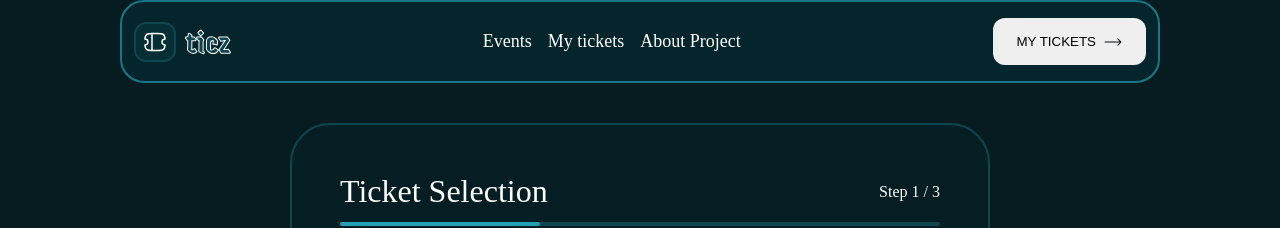
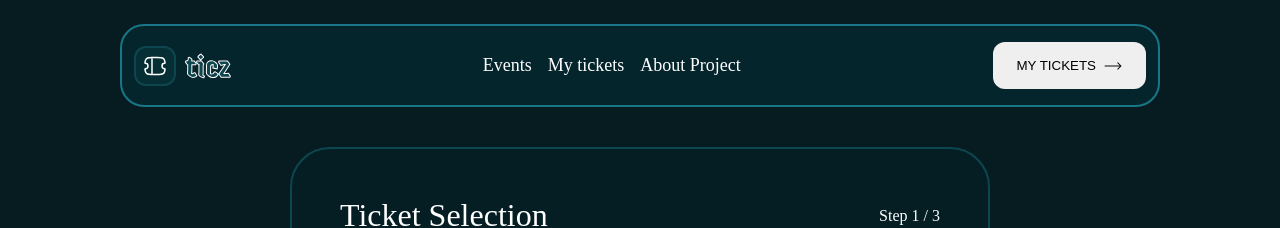
Before and after one commit to FopefoluwaIkufisile/HNG-ticker-project, a React (Vite) app: page / in a window 1280 px wide. Shown: the top 228 px of the page. Built offline with nearby package versions, Linux system fonts and the light colour scheme; a web font is replaced by a local one.

Commit message:
made some component changes

```diff
--- a/src/App.jsx
+++ b/src/App.jsx
@@ -1,20 +1,10 @@
 import React from 'react'
+import Header from "./Components/Header.jsx"
 
 const App = () => {
   return (
   <>
-   <nav>
-      <div className="logo">
-          <img src="/logo.svg" alt=""  className='logo-icon'/>
-          <img src="/ticz.svg" alt="" className='ticz' />
-      </div>
-      <div className="nav-links">
-          <p className="nav-link-text">Events</p>
-          <p className="nav-link-text">My tickets</p>
-          <p className="nav-link-text">About Project</p>
-      </div>
-      <button className="ticket-btn">MY TICKETS <img src="/arrow.svg" alt=""/></button>
-   </nav>
+  <Header />
    <section className="ticket-select">
       <div className="header">
           <div className="header-nav">
--- /dev/null
+++ b/src/Components/Header.jsx
@@ -0,0 +1,23 @@
+import React from 'react'
+import Logo from "/public/logo.svg"
+import Ticz from "/public/ticz.svg"
+import Arrow from "/public/arrow.svg"
+
+const Header = () => {
+  return (
+    <nav>
+      <div className="logo">
+          <img src={Logo} alt="Logo"  className='logo-icon'/>
+          <img src={Ticz} alt="Ticz" className='ticz' />
+      </div>
+      <div className="nav-links">
+          <p className="nav-link-text">Events</p>
+          <p className="nav-link-text">My tickets</p>
+          <p className="nav-link-text">About Project</p>
+      </div>
+      <button className="ticket-btn">MY TICKETS <img src={Arrow} alt=""/></button>
+   </nav>
+  )
+}
+
+export default Header
--- a/src/index.css
+++ b/src/index.css
@@ -21,6 +21,7 @@ nav{
   padding: 16px 12px;
   border-radius: 24px;
   margin: 0 auto;
+  margin-top: 24px;
 }
 .logo{
   display: flex;
@@ -189,7 +190,6 @@ nav{
   box-shadow: 0 0 8px rgba(0, 123, 255, 0.6);
 }
 .ticket-number{
-  border: 2px solid #24A0B5;
   color: white;
   display: flex;
   flex-direction: column;
@@ -204,7 +204,8 @@ select {
   padding: 12px;
   font-size: 16px;
   border: 1px solid #24A0B5;
-  appearance: none;
-  background: url('/HNG-conference-ticket-generator/public/dropdown.svg') no-repeat right 10px center;
   border-radius: 4px;
+  background-color: #0E464F;
+  color: white;
+  outline: none;
 }
```
